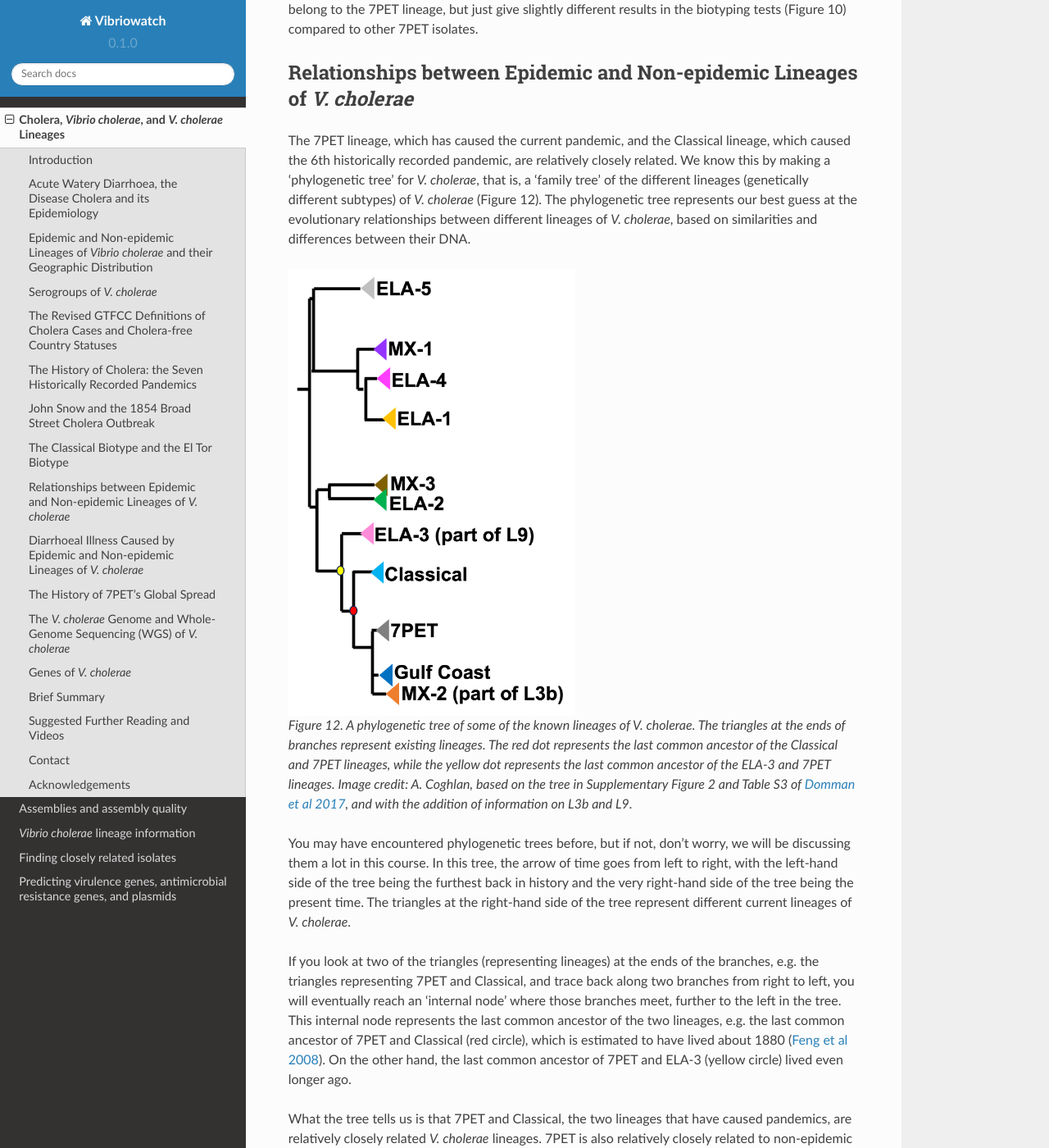
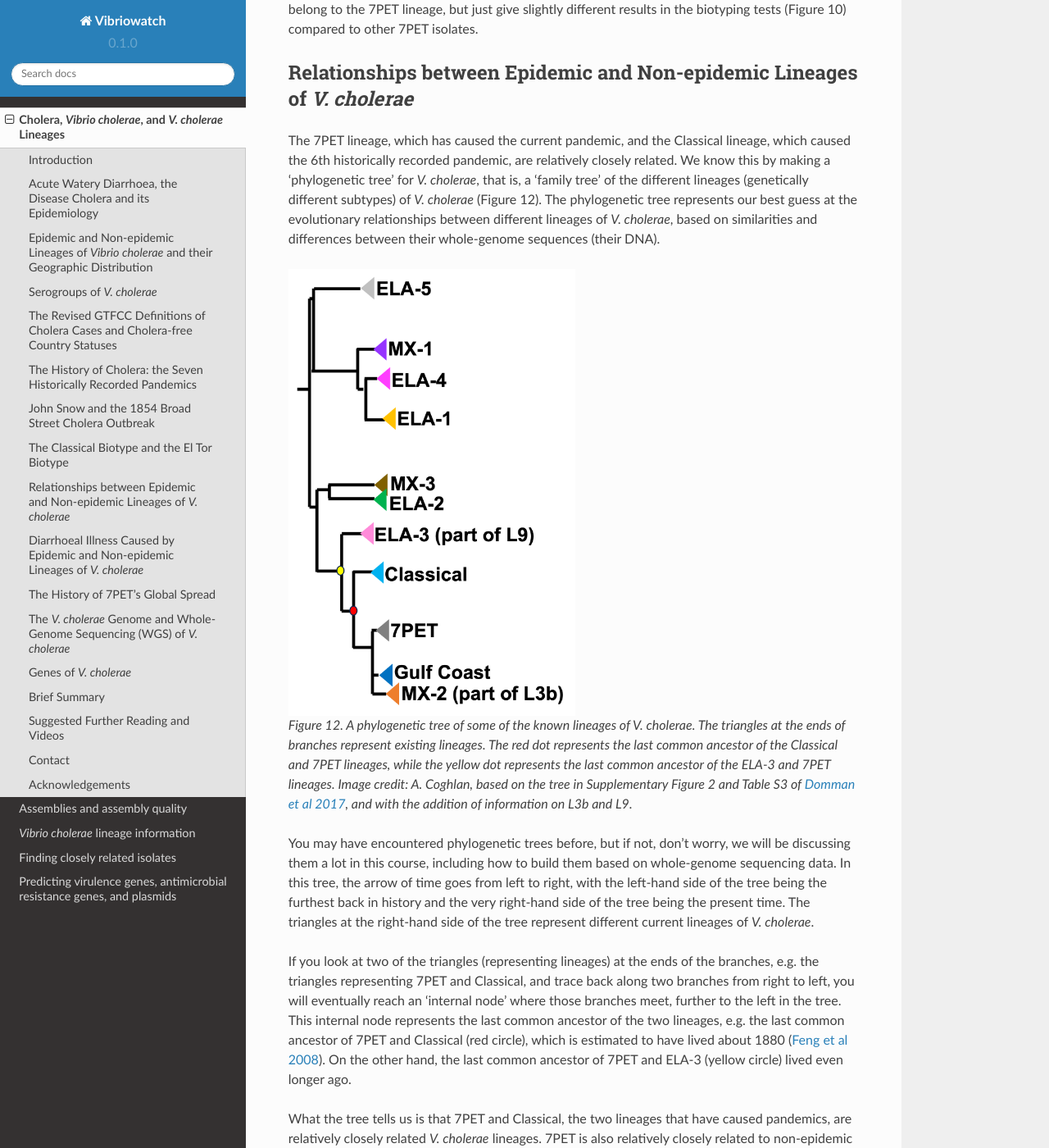
Before and after one commit to avrilcoghlan/cholerabook, a Sphinx documentation site: the page built from docs/source/vibriogenomes.rst, in a window 1280 px wide and 1400 px high, scrolled down 10880 px. Shown: the whole window at 82% size. Built offline with Sphinx 7.4.7 and the Read the Docs theme 2.0.0, drawn with Linux system fonts in a browser that asks for light colours; some of the changed text lies outside the part shown.

Commit message:
Update vibriogenomes.rst

```diff
--- a/docs/source/vibriogenomes.rst
+++ b/docs/source/vibriogenomes.rst
@@ -295,7 +295,7 @@ The third cholera pandemic played a key role in this history of Epidemiology and
 
   Figure 10. Map of cholera cases in London in 1854 made by the doctor John Snow during the 3rd historically recorded cholera pandemic. Cholera cases are highlighted in black. The Broad Street pump is indicated with a red dot. Image credit: Adapted by A. Coghlan from the original map made by John Snow in 1854, obtained from Wikipedia.
 
-Snow's very thorough cholera outbreak investigation, which he published in 1855 (`Snow 1855`_), is still considered an excellent example of how accurate and informative data, and careful data analysis, are extremely important for making good public health decisions. Later in this course, we will be analysing data from more recent cholera outbreaks, using different data sources than John Snow had (e.g. whole genome sequencing data).
+Snow's very thorough cholera outbreak investigation, which he published in 1855 (`Snow 1855`_), is still considered an excellent example of how accurate and informative data, and careful data analysis, are extremely important for making good public health decisions. Later in this course, we will be analysing data from more recent cholera outbreaks, using different data sources than John Snow had (e.g. whole-genome sequencing data).
 
 .. _Snow 1855: https://www.gutenberg.org/ebooks/72894
 
@@ -333,7 +333,7 @@ Although the lineage causing the 7th pandemic, 7PET, shows the El Tor biotype in
 non-epidemic lineages of *V. cholerae* also show the El Tor biotype in laboratory biotyping tests (e.g. *V. cholerae* isolates TM11079-80 and 12129(1), which both have the El Tor
 biotype and belong to non-epidemic lineages; see Fig. 1. in `Chun et al 2009`_).
 Therefore, the biotype is not very useful for distinguishing 7PET from non-epidemic lineages of *V. cholerae*.
-As we will discuss later in this course, whole genome sequencing tells us far more accurately whether isolates from an
+As we will discuss later in this course, whole-genome sequencing tells us far more accurately whether isolates from an
 outbreak are 7PET or not.
 
 .. _Chun et al 2009: https://pubmed.ncbi.nlm.nih.gov/19720995/
@@ -358,7 +358,7 @@ The 7PET lineage, which has caused the current pandemic, and the Classical linea
 recorded pandemic, are relatively closely related. We know this by making a 'phylogenetic tree' for *V. cholerae*, that is, a
 'family tree' of the different lineages (genetically different subtypes) of *V. cholerae* (Figure 12).
 The phylogenetic tree represents our best guess at the evolutionary relationships between different lineages of *V. cholerae*, based on similarities and
-differences between their DNA.
+differences between their whole-genome sequences (their DNA).
 
 .. _Domman et al 2017: https://pubmed.ncbi.nlm.nih.gov/29123068/
 
@@ -373,7 +373,7 @@ differences between their DNA.
 
 .. _Domman et al 2017: https://pubmed.ncbi.nlm.nih.gov/29123068/
 
-You may have encountered phylogenetic trees before, but if not, don't worry, we will be discussing them a lot in this course.
+You may have encountered phylogenetic trees before, but if not, don't worry, we will be discussing them a lot in this course, including how to build them based on whole-genome sequencing data.
 In this tree, the arrow of time goes from left to right, with the left-hand side of the tree being the furthest back in history and the
 very right-hand side of the tree being the present time. The triangles at the right-hand side of the tree represent different current lineages of *V. cholerae*.
 
```
Also changed, not shown: other parts of docs/source/vibriogenomes.rst (+1 -1 lines).
